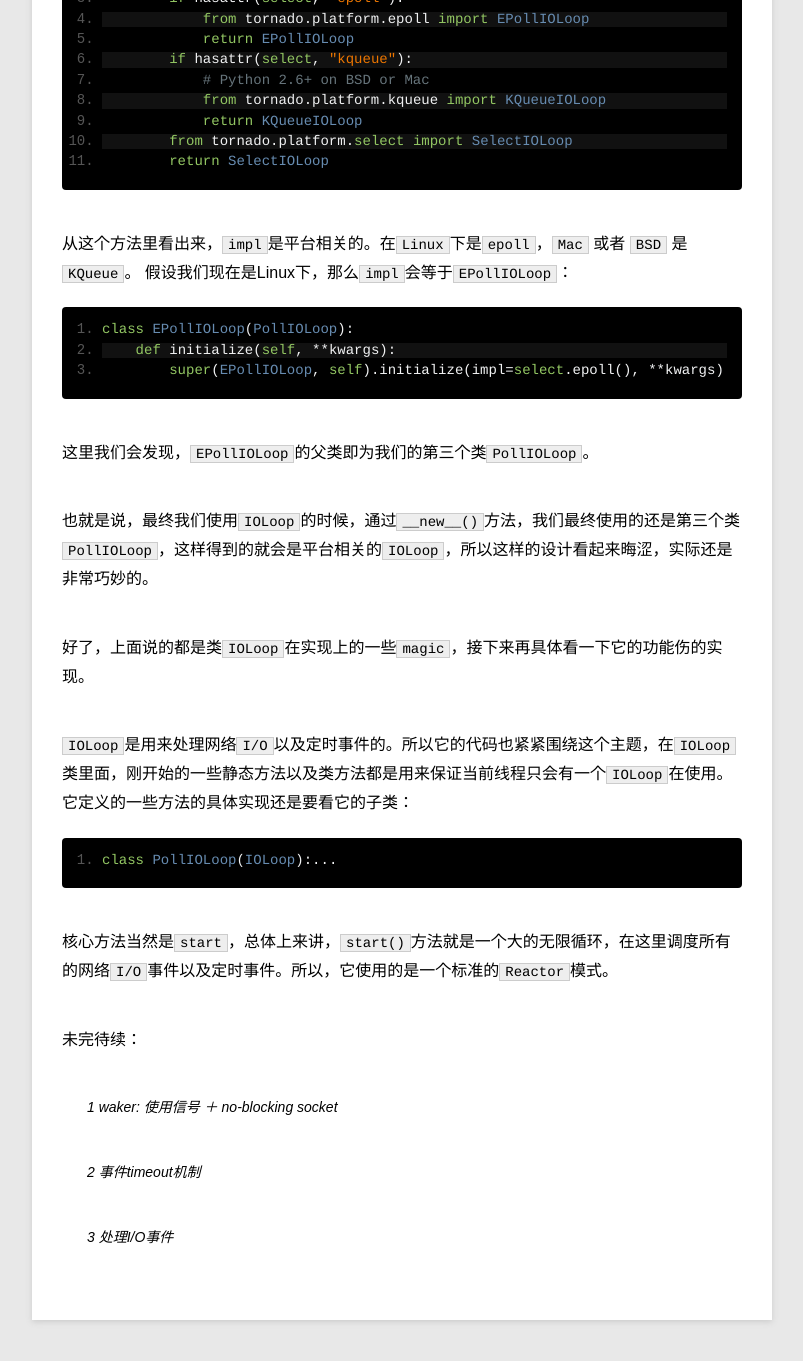
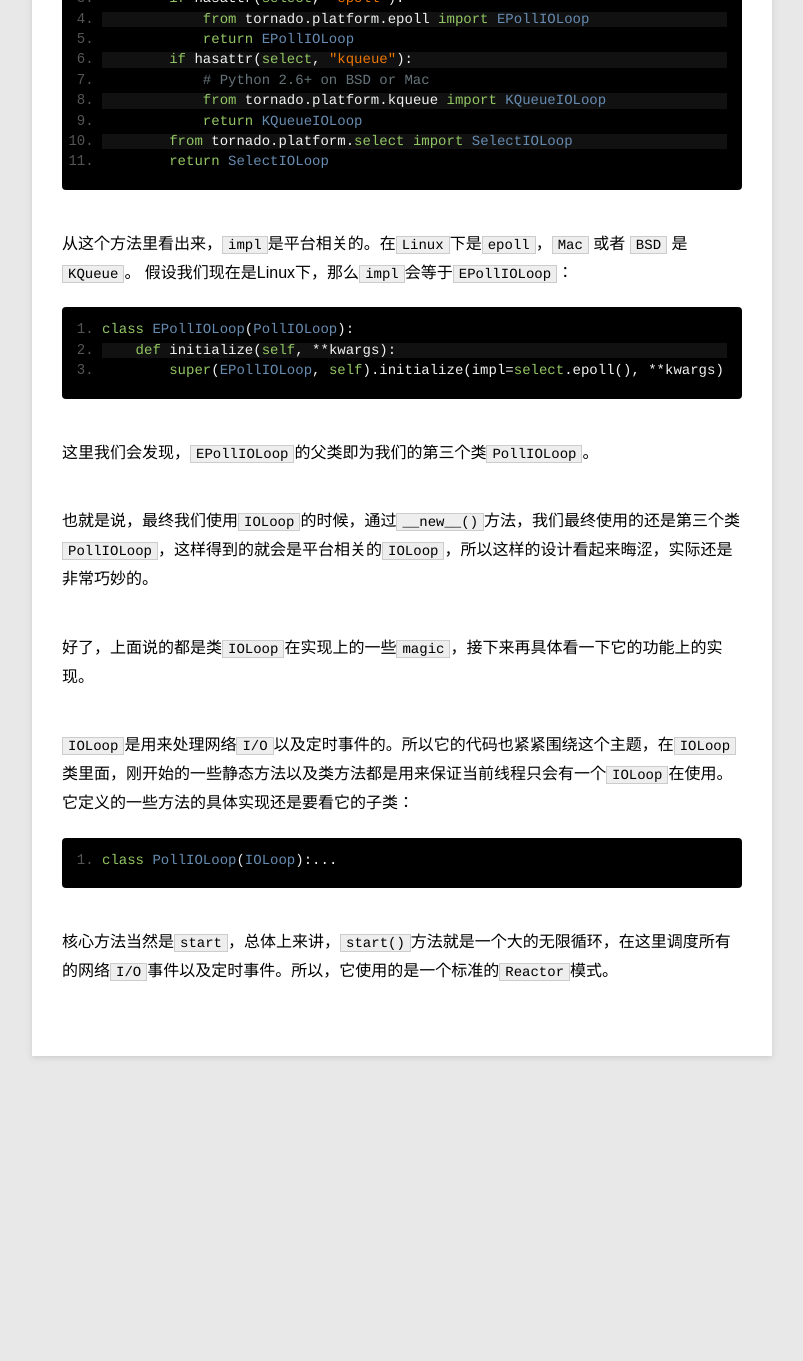
Before and after one commit to tylderen/tylderen.github.io, a Jekyll site: the page built from _posts/blog/2016-07-24-tornado-ioloop.md, in a window 1280 px wide and 1400 px high, scrolled down 1660 px. Shown: the top 1361 px of the window, without its empty margins (78-881 px from the left). Built offline with Jekyll 4.4.1, drawn with Linux system fonts in a browser that asks for light colours; Markdown is read by kramdown in place of the engine named in the settings; after the commit the page ends 2796 px from its top, so only the background shows below that.

Commit message:
Update 2016-07-24-tornado-ioloop.md

````diff
--- a/_posts/blog/2016-07-24-tornado-ioloop.md
+++ b/_posts/blog/2016-07-24-tornado-ioloop.md
@@ -83,7 +83,7 @@ class EPollIOLoop(PollIOLoop):
 
 也就是说，最终我们使用`IOLoop`的时候，通过`__new__()`方法，我们最终使用的还是第三个类`PollIOLoop`，这样得到的就会是平台相关的`IOLoop`，所以这样的设计看起来晦涩，实际还是非常巧妙的。
 
-好了，上面说的都是类`IOLoop`在实现上的一些`magic`，接下来再具体看一下它的功能伤的实现。
+好了，上面说的都是类`IOLoop`在实现上的一些`magic`，接下来再具体看一下它的功能上的实现。
 
 `IOLoop`是用来处理网络`I/O`以及定时事件的。所以它的代码也紧紧围绕这个主题，在`IOLoop`类里面，刚开始的一些静态方法以及类方法都是用来保证当前线程只会有一个`IOLoop`在使用。它定义的一些方法的具体实现还是要看它的子类：
 
@@ -92,11 +92,3 @@ class PollIOLoop(IOLoop):...
 ```
 
 核心方法当然是`start`，总体上来讲，`start()`方法就是一个大的无限循环，在这里调度所有的网络`I/O`事件以及定时事件。所以，它使用的是一个标准的`Reactor`模式。
-
-未完待续：
-
->1 waker: 使用信号 ＋ no-blocking socket
-
->2 事件timeout机制
-
->3 处理I/O事件
````
